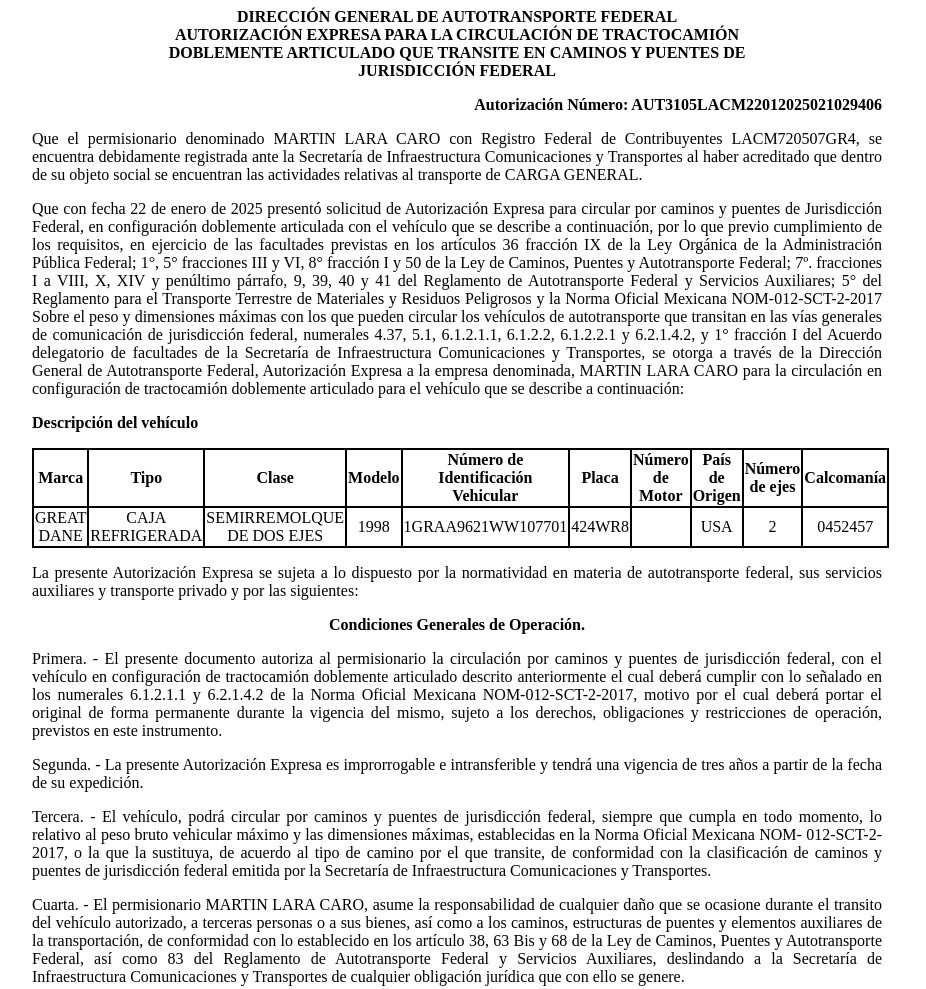
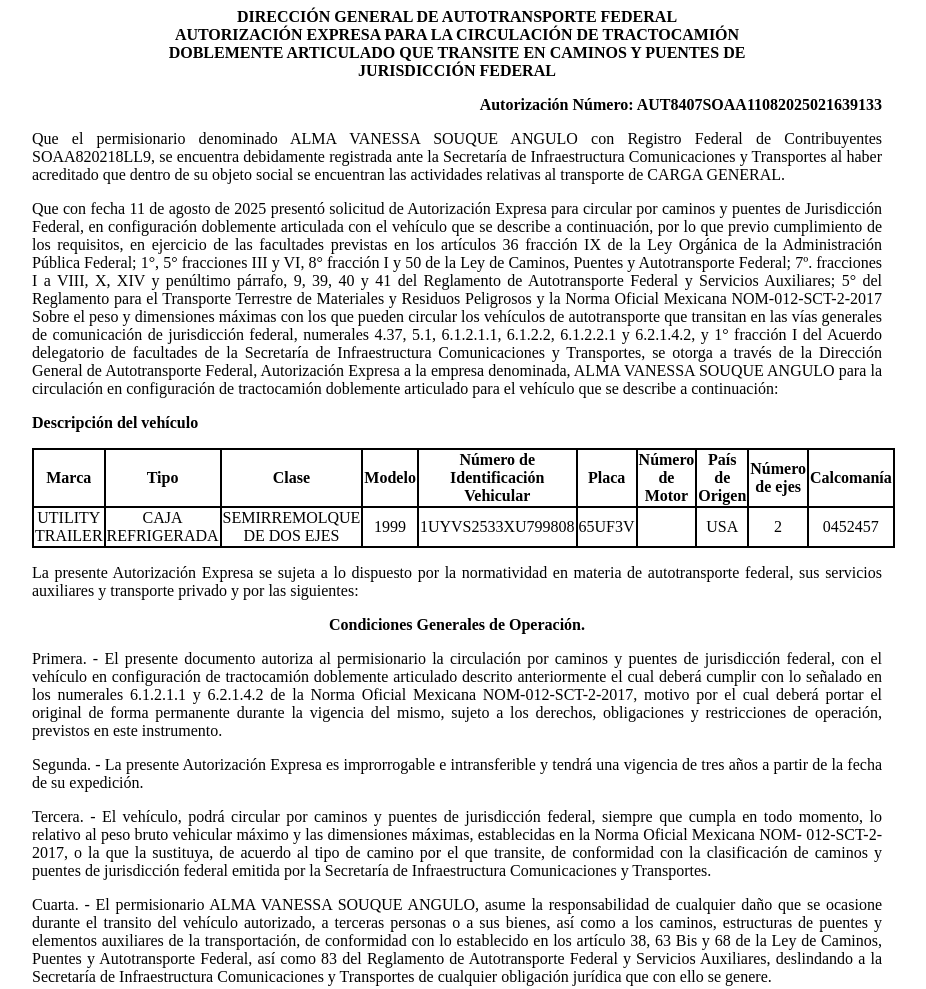
Before and after one commit to app-sct1/ConsultaAutDobleRemolque-folio-0200944, a plain HTML site: page index.html in a window 1280 px wide. Shown: the top 989 px of the page, without its empty margins (183-1109 px from the left). Drawn offline with Linux system fonts and the light colour scheme.

Commit message:
index.html

```diff
--- a/index.html
+++ b/index.html
@@ -75,19 +75,19 @@
 						<p class="sinMargen">DOBLEMENTE ARTICULADO QUE TRANSITE EN CAMINOS Y PUENTES DE</p>
 						<p class="sinMargen">JURISDICCIÓN FEDERAL</p>
 					</div>
-<p class="derechaNegro">Autorización Número: AUT3105LACM22012025021029406</p>
+<p class="derechaNegro">Autorización Número: AUT8407SOAA11082025021639133</p>
 
 					<p class="justificado">Que el permisionario denominado
-						MARTIN LARA CARO con Registro Federal de
-						Contribuyentes LACM720507GR4, se encuentra
+						ALMA VANESSA SOUQUE ANGULO con Registro Federal de
+						Contribuyentes SOAA820218LL9, se encuentra
 						debidamente registrada ante la Secretaría de Infraestructura
 						Comunicaciones y Transportes al haber acreditado que dentro de su
 						objeto social se encuentran las actividades relativas al
 						transporte de CARGA GENERAL.</p>
 
 
-					<p class="justificado">Que con fecha 22 de
-						enero de 2025 presentó
+					<p class="justificado">Que con fecha 11 de
+						agosto de 2025 presentó
 						solicitud de Autorización Expresa para circular por caminos y
 						puentes de Jurisdicción Federal, en configuración doblemente
 						articulada con el vehículo que se describe a continuación, por lo
@@ -107,7 +107,7 @@
 						facultades de la Secretaría de Infraestructura Comunicaciones y
 						Transportes, se otorga a través de la
 						Dirección General de Autotransporte Federal, Autorización Expresa a la
-						empresa denominada, MARTIN LARA CARO para la
+						empresa denominada, ALMA VANESSA SOUQUE ANGULO para la
 						circulación en configuración de tractocamión doblemente articulado
 						para el vehículo que se describe a continuación:</p>
 
@@ -128,12 +128,12 @@
 							<th class="borde">Calcomanía</th>
 						</tr>
 						<tr class="borde">
-							<td class="borde">GREAT DANE</td>
+							<td class="borde">UTILITY TRAILER</td>
 							<td class="borde">CAJA REFRIGERADA</td>
 							<td class="borde">SEMIRREMOLQUE DE DOS EJES</td>
-							<td class="borde">1998</td>
-							<td class="borde">1GRAA9621WW107701</td>
-							<td class="borde">424WR8</td>
+							<td class="borde">1999</td>
+							<td class="borde">1UYVS2533XU799808</td>
+							<td class="borde">65UF3V</td>
 							<td class="borde"></td>
 							<td class="borde">USA</td>
 							<td class="borde">2</td>
@@ -175,7 +175,7 @@
 						Secretaría de Infraestructura Comunicaciones y Transportes.</p>
 
 					<p class="justificado">Cuarta. - El permisionario
-						MARTIN LARA CARO, asume la responsabilidad de
+						ALMA VANESSA SOUQUE ANGULO, asume la responsabilidad de
 						cualquier daño que se ocasione durante el transito del vehículo
 						autorizado, a terceras personas o a sus bienes, así como a los
 						caminos, estructuras de puentes y elementos auxiliares de la
```
